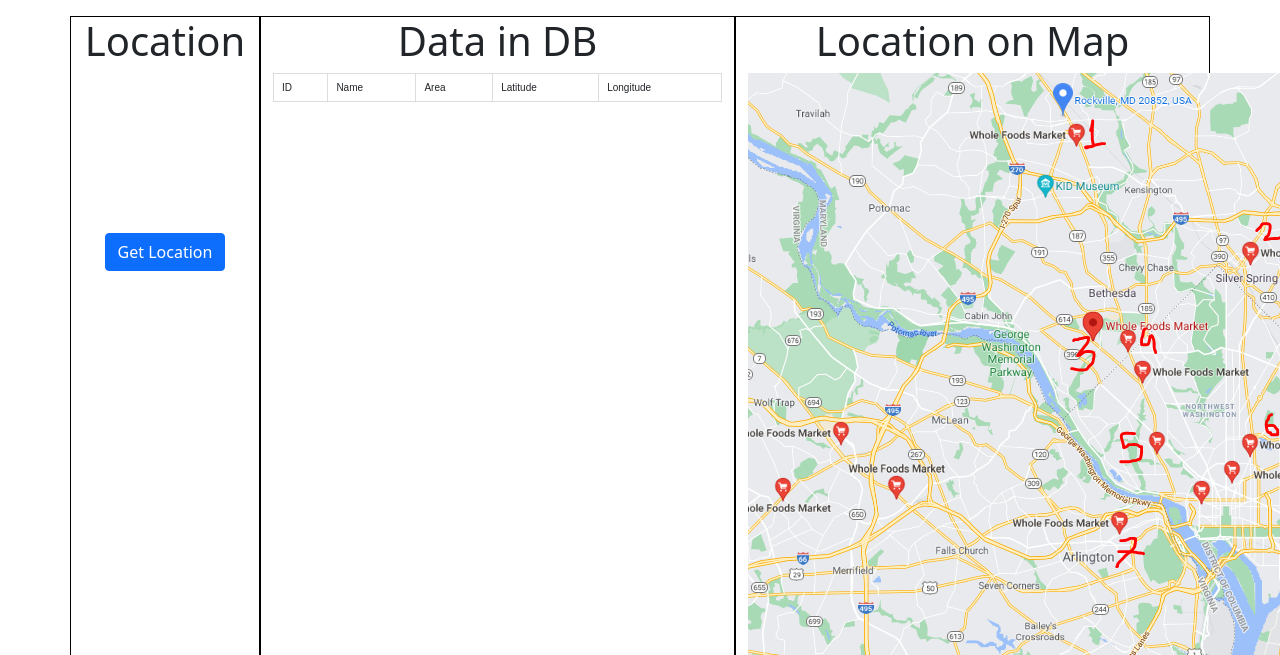
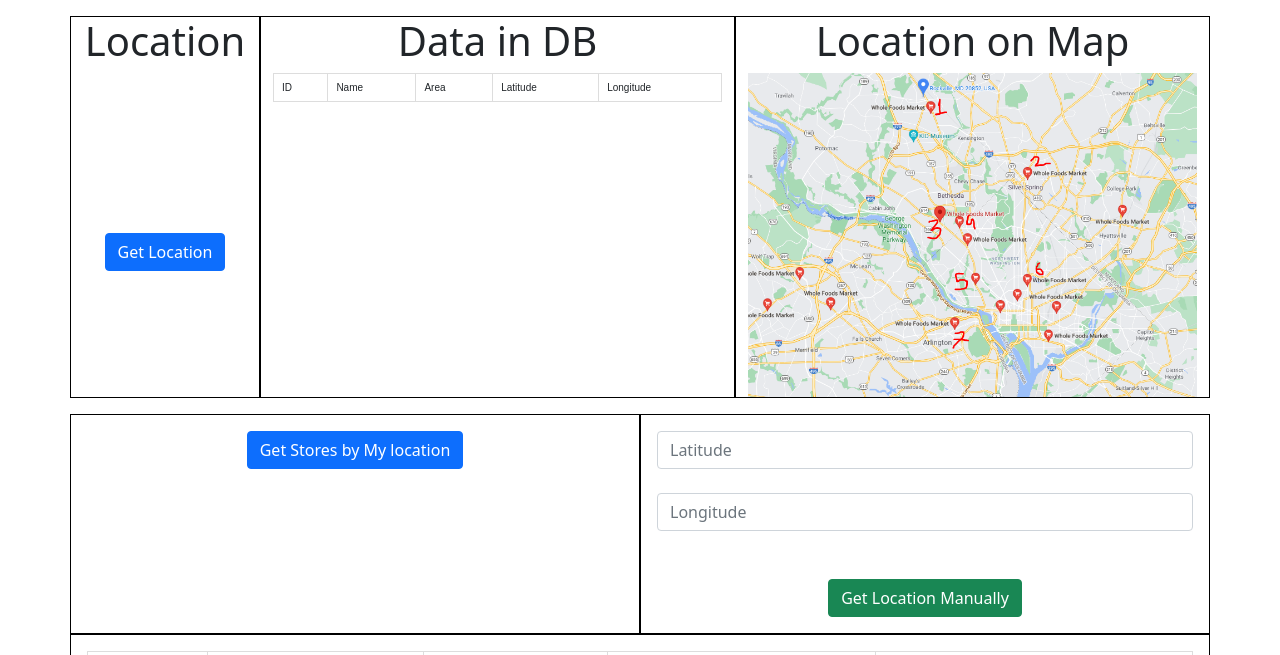
Before and after one commit to adityabts/testlocation, a PHP site: page / in a window 1280 px wide; the page is wider, and only the part inside the window is pictured. Shown: the top 655 px of that part. Run offline with PHP 8.4, Linux system fonts and the light colour scheme; data that the repository does not hold is empty.

Commit message:
Add files via upload

```diff
--- a/index.php
+++ b/index.php
@@ -110,7 +110,7 @@ include("dbcon.php");
         </div>
         <div class="col-5 colbor">
           <center><h1>Location on Map</h1></center>
-          <img src="location.png" />
+          <img src="location.png" width="100%" style="width:100%"/>
         </div>
       </div>
 
```
